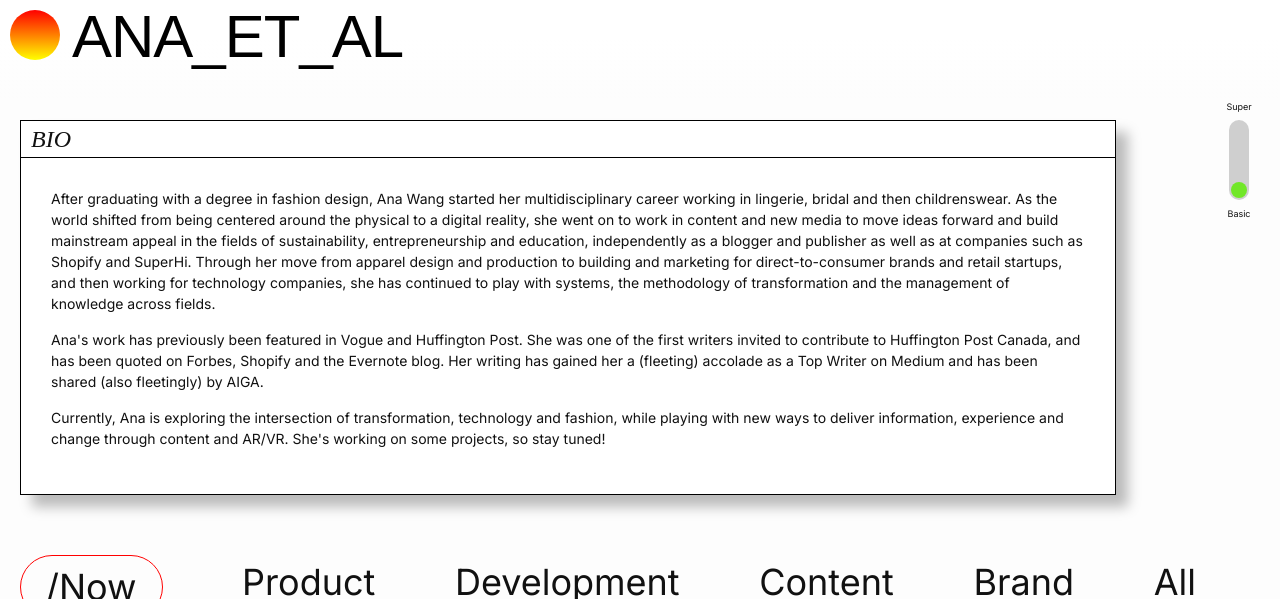
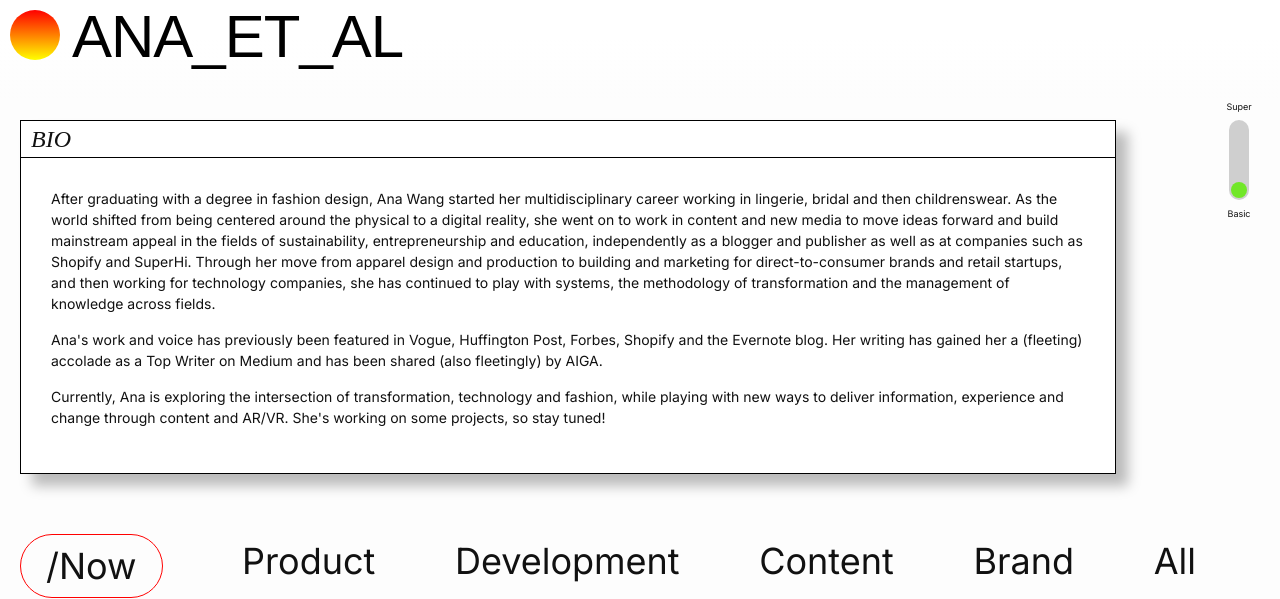
Before and after one commit to ana-wang/website2021, a Jekyll site: the page built from index.markdown, in a window 1280 px wide and 1400 px high. Shown: the top 599 px of the window. Built offline with Jekyll 4.4.1, drawn with Linux system fonts in a browser that asks for light colours; some web fonts are replaced; grey boxes are pictures that could not be loaded.

```diff
--- a/_includes/about.html
+++ b/_includes/about.html
@@ -4,7 +4,7 @@
 </h1>
 
 <h1>
-    Ana's work has previously been featured in Vogue and Huffington Post. She was one of the first writers invited to contribute to Huffington Post Canada, and has been quoted on Forbes, Shopify and the Evernote blog. Her writing has gained her a (fleeting) accolade as a Top Writer on Medium and has been shared (also fleetingly) by AIGA.
+    Ana's work and voice has previously been featured in Vogue, Huffington Post, Forbes, Shopify and the Evernote blog. Her writing has gained her a (fleeting) accolade as a Top Writer on Medium and has been shared (also fleetingly) by AIGA.
 </h1>
 
 <h1>
--- a/assets/main.scss
+++ b/assets/main.scss
@@ -192,6 +192,7 @@
     width:93%;
     flex-wrap:wrap;
     justify-content:space-between;
+    height:100%;
 
 }
 
@@ -203,6 +204,7 @@
 
 .project-images img {
     width:100%;
+    height:100%;
 }
 
 .project-images a img:hover {
```
Also changed, not shown: 1 other file.
